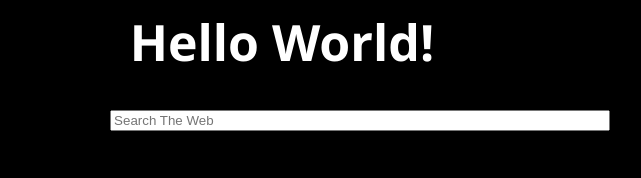
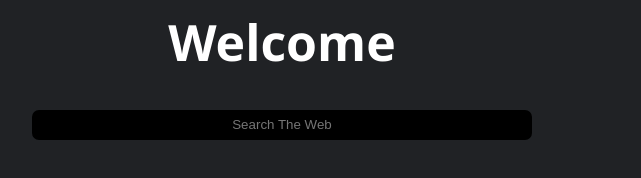
Before and after one commit to MarcosLp69/TotallyStart, a plain HTML site: page index.html in a window 1280 px wide. Shown: the whole page, without its empty margins (358-999 px from the left). Drawn offline with Linux system fonts and the light colour scheme.

Commit message:
Update index.html

```diff
--- a/index.html
+++ b/index.html
@@ -1,11 +1,13 @@
-<h1>Hello World!</h1>
+<h1>Welcome</h1>
+<div id="divsearch">
 <form action="https://google.com/search" method="GET">
-    <label id="labelspace">|</label><input type="text" name="q" placeholder="Search The Web">
+    <input type="text" name="q" placeholder="Search The Web">
 </form>
+</div>
 
 <style>
     body{
-        background-color:black;
+        background-color:#202225;
         color:white;
     }
 
@@ -17,11 +19,17 @@
 
     input{
         width:500px;
+        position:relative;
+        color:greenyellow;
+        background-color:black;
+        border-radius:7px;
+        border-color:black;
+        border-style:solid;
+        text-align:center;
+        height:30px;
     }
 
-    #labelspace{
-        color:black;
-        display:inline-block;
-        width:36.4%;
+    div{
+        text-align:center;
     }
 </style>
```
